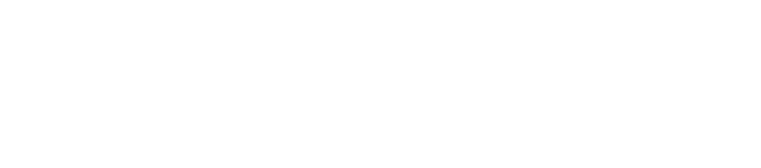
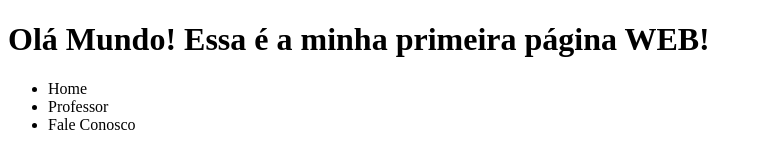
Before and after one commit to GilAlvesOliveira/Projeto-HTML-2023, a plain HTML site: page index.html in a window 1280 px wide. Shown: the whole page, without its empty margins (0-761 px from the left). Drawn offline with Linux system fonts and the light colour scheme.

Commit message:
Update index.html

```diff
--- a/index.html
+++ b/index.html
@@ -4,4 +4,16 @@
         <meta charset="utf-8"/>
         <title> Olá Mundo!</title>
     </head>
+    <body>
+        <header>
+            <h1>Olá Mundo! Essa é a minha primeira página WEB!</h1>
+            <nav>
+                <ul>
+                    <li>Home</li>
+                    <li>Professor</li>
+                    <li>Fale Conosco</li>
+                </ul>
+            </nav>
+        </header>
+    </body>
 </html>
```
